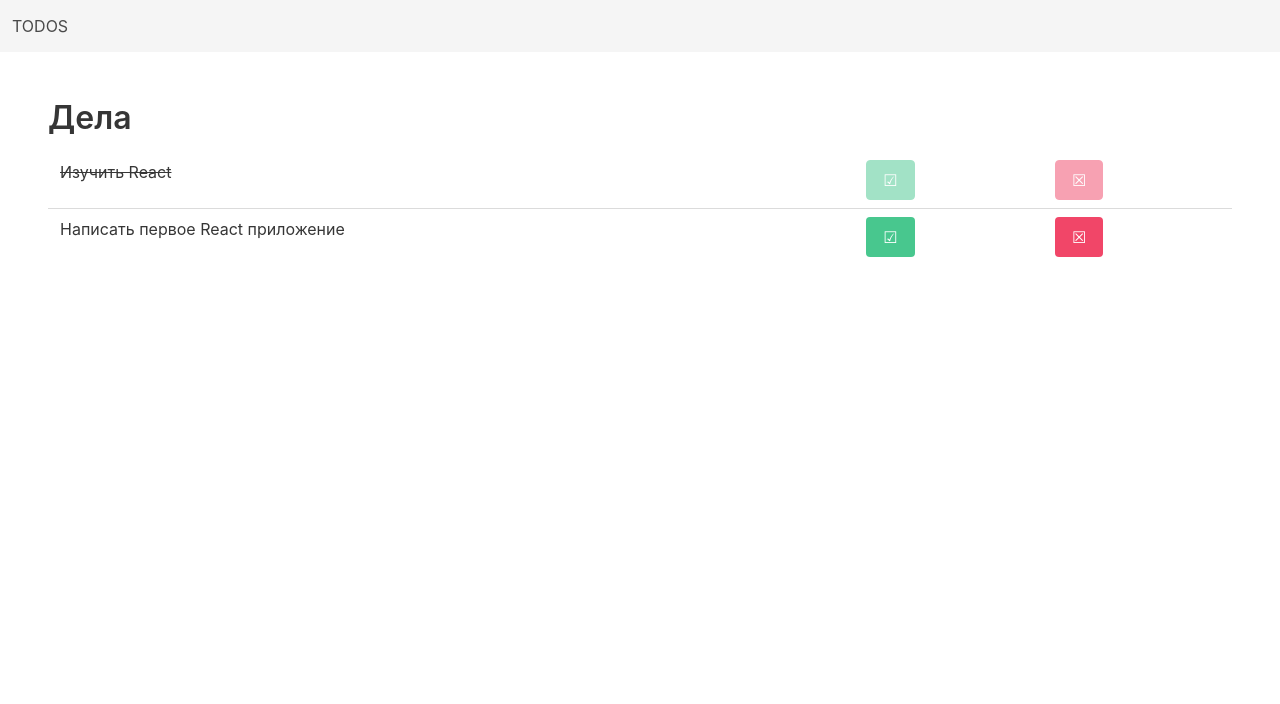
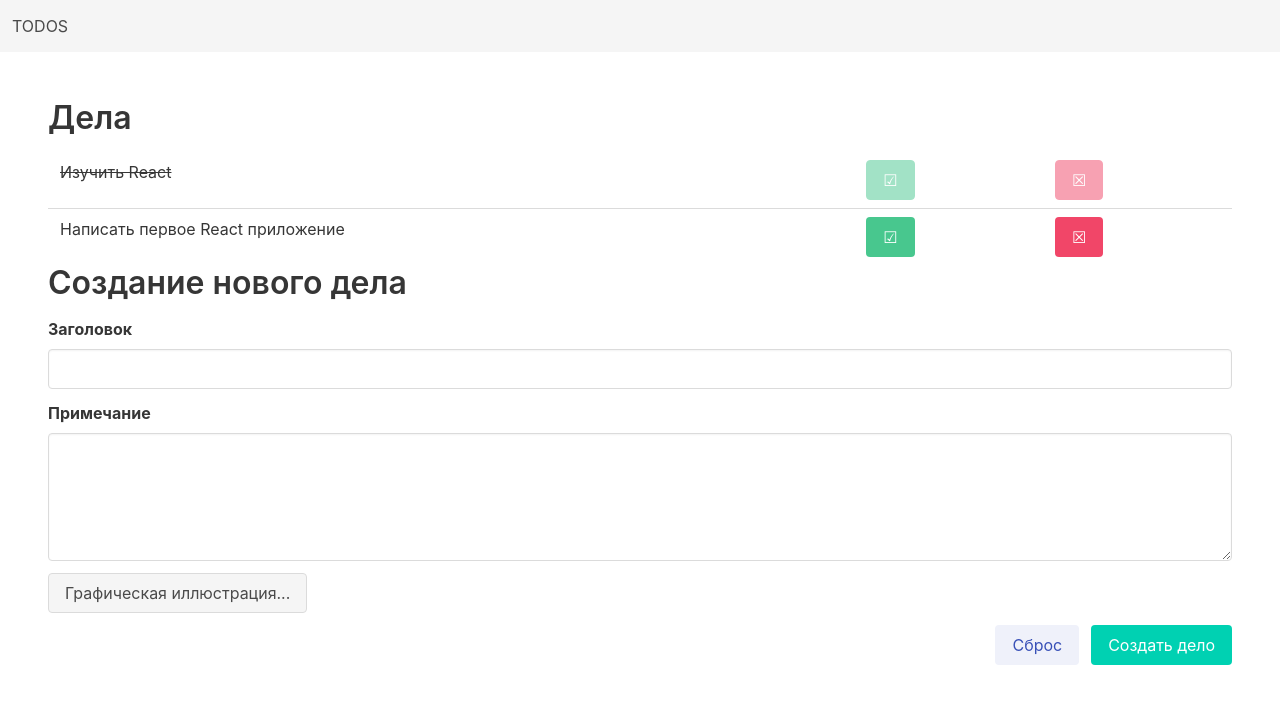
Before and after one commit to Giocatory/todos-new, a React (Create React App) app: page / in a window 1280 px wide. Shown: the top 704 px of the page. Built offline with nearby package versions, Linux system fonts and the light colour scheme.

Commit message:
add deed form

```diff
--- a/src/App.js
+++ b/src/App.js
@@ -1,5 +1,6 @@
 import React, {Component} from "react";
 import TodoList from "./TodoList";
+import TodoAdd from "./TodoAdd";
 
 const date1 = new Date(2023, 5, 9, 23, 47);
 const date2 = new Date(2023, 5, 10, 0, 47);
@@ -30,8 +31,10 @@ export default class App extends Component {
         this.state = {
             data: initialData
         }
+
         this.setDone = this.setDone.bind(this);
         this.delete = this.delete.bind(this);
+        this.add = this.add.bind(this);
     }
 
     // Пометить как выполненное
@@ -49,6 +52,12 @@ export default class App extends Component {
         this.setState(state => ({data: newData}));
     }
 
+    // Добавить дел
+    add(deed){
+        this.state.data.push(deed);
+        this.setState((state)=>({}));
+    }
+
     render() {
         return(
             <>
@@ -61,6 +70,7 @@ export default class App extends Component {
                 </nav>
                 <main className="content px-6 mt-6">
                     <TodoList list={this.state.data} setDone={this.setDone} delete={this.delete}/>
+                    <TodoAdd add={this.add}/>
                 </main>
             </>
         )
--- /dev/null
+++ b/src/TodoAdd.js
@@ -0,0 +1,101 @@
+import React, {Component} from "react";
+
+export default class TodoAdd extends Component {
+    constructor(props) {
+        super(props);
+
+        this.handleTitleChange = this.handleTitleChange.bind(this);
+        this.handleDescChange = this.handleDescChange.bind(this);
+        this.handleImageChange = this.handleImageChange.bind(this);
+        this.handleFormSubmit = this.handleFormSubmit.bind(this);
+        this.clearFormData();
+    }
+
+    clearFormData() {
+        this.formData = {
+            title: '',
+            desc: '',
+            image: ''
+        }
+    }
+
+    handleTitleChange(event) {
+        this.formData.title = event.target.value;
+    }
+
+    handleDescChange(event) {
+        this.formData.desc = event.target.value;
+    }
+
+    handleImageChange(event) {
+        const cFiles = event.target.files;
+
+        if (cFiles.length > 0) {
+            const fileReader = new FileReader();
+            const that = this;
+            fileReader.onload = () => {
+                that.formData.image = fileReader.result;
+            }
+            fileReader.readAsDataURL(cFiles[0]);
+        } else{
+            this.formData.image = '';
+        }
+    }
+
+    handleFormSubmit(event) {
+        event.preventDefault();
+        const newDeed = {...this.formData};
+        const date = new Date();
+        newDeed.done = false;
+        newDeed.createdAt = date.toLocaleString();
+        newDeed.key = date.getTime();
+        this.props.add(newDeed);
+        this.clearFormData();
+        event.target.reset();
+    }
+
+    render() {
+        return (
+            <section>
+                <h1>Создание нового дела</h1>
+                <form onSubmit={this.handleFormSubmit}>
+
+                    <div className="field">
+                        <label className="label">Заголовок</label>
+                        <div className="control">
+                            <input className="input" onChange={this.handleTitleChange}></input>
+                        </div>
+                    </div>
+
+                    <div className="field">
+                        <label className="label">Примечание</label>
+                        <div className="control">
+                            <textarea className="textarea" onChange={this.handleDescChange}></textarea>
+                        </div>
+                    </div>
+
+
+                    <div className="field">
+                        <div className="file">
+                            <label className="file-label">
+                                <input className="file-input" type="file" accept="image/*" onChange={this.handleImageChange}></input>
+                                <span className="file-cta">
+                                    <span className="file-label">Графическая иллюстрация...</span>
+                                </span>
+                            </label>
+                        </div>
+                    </div>
+
+                    <div className="field is-grouped is-grouped-right">
+                        <div className="control">
+                            <input type="reset" className="button is-link is-light" value="Сброс"></input>
+                        </div>
+                        <div className="control">
+                            <input type="submit" className="button is-primary" value="Создать дело"></input>
+                        </div>
+                    </div>
+                </form>
+            </section>
+        )
+    }
+}
```
